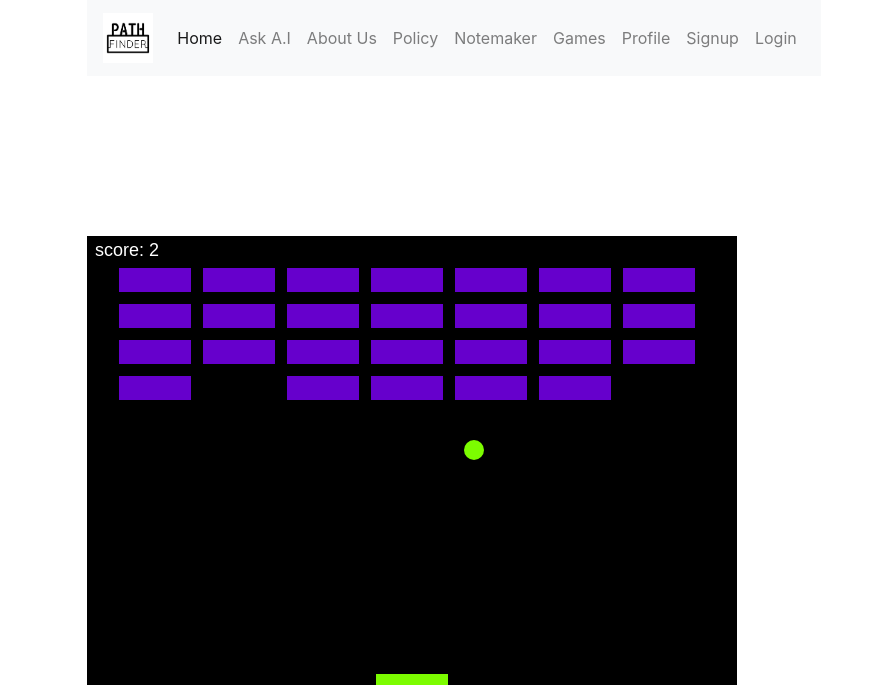
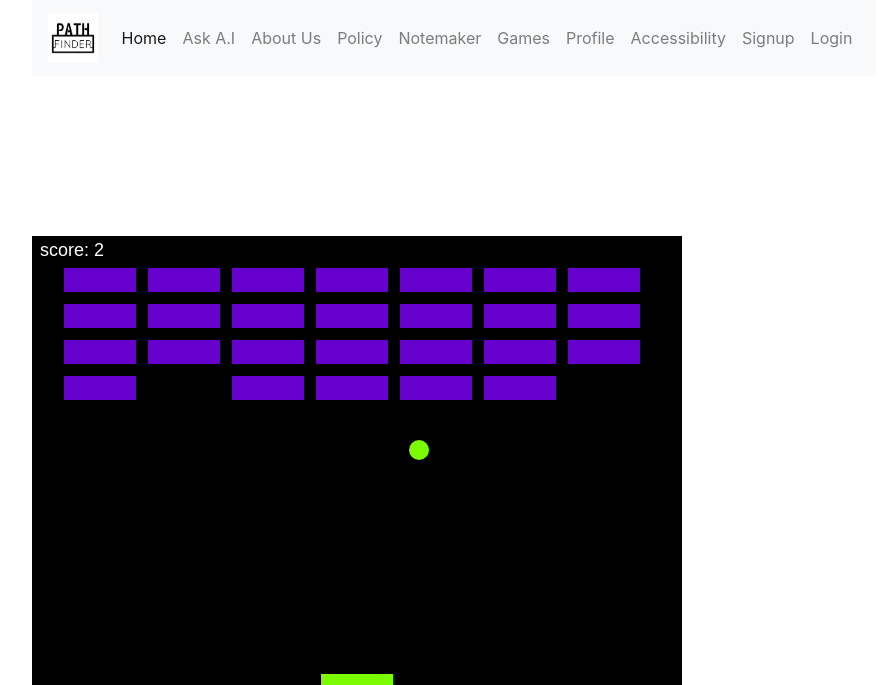
Before and after one commit to Susa0823/PathFinderProject, a Django app: page /brickbreaker/ in a window 1280 px wide. Shown: the top 685 px of the page, without its empty margins (186-1069 px from the left). Run offline with Django 4.2, Linux system fonts and the light colour scheme; some libraries are stand-ins or nearby versions.

Commit message:
integrated some accessibility feature through the use of an Api, added it to the nav bar currently labelled 'Accessibility', location subject to change.

```diff
--- a/PathFinder/templates/navbar.html
+++ b/PathFinder/templates/navbar.html
@@ -59,9 +59,44 @@
           <a class="nav-link" href="{% url 'games' %}">Games</a>
         </li>
 
+
         <li class="nav-item">
           <a class="nav-link" href="#">Profile</a>
         </li>
+
+        <li class="nav-item accessibility">
+          <a class="nav-link" href="#" tabindex="0">Accessibility</a>
+        </li>
+
+
+        <script type="text/javascript">
+          var _userway_config = {
+          /* uncomment the following line to override default position*/
+          /* position: 3,*/
+          /* uncomment the following line to override default size (values: small, large)*/
+          /* size: 'small', */
+          /* uncomment the following line to override default language (e.g., fr, de, es, he, nl, etc.)*/
+          /* language: 'en',*/
+          /* uncomment the following line to override color set via widget (e.g., #053f67)*/
+          /* color: '#053e67',*/
+          /* uncomment the following line to override type set via widget (1=person, 2=chair, 3=eye, 4=text)*/
+          /* type: '1', */
+          /* statement_text: 'Our Accessibility Statement', */
+          /* statement_url: 'http://www.example.com/accessibility', */
+          /* uncomment the following line to override support on mobile devices*/
+          /* mobile: true, */
+          /* uncomment the following line to set custom trigger action for accessibility menu*/
+          /* s.setAttribute("data-trigger", "triggerId"), */
+          account: 'wjbbHMNU7J'
+          };
+          </script>
+          <script type="text/javascript" src="https://cdn.userway.org/widget.js"></script>
+
+
+
+
+
+
 
         {% if user.is_authenticated %}
         <li class="nav-item">
@@ -89,4 +124,6 @@
   <script src="https://stackpath.bootstrapcdn.com/bootstrap/4.2.1/js/bootstrap.min.js"
           integrity="sha384-B0UglyR+jN6CkvvICOB2joaf5I4l3gm9GU6Hc1og6Ls7i6U/mkkaduKaBhlAXv9k"
           crossorigin="anonymous"></script>
+
+
 </
```
